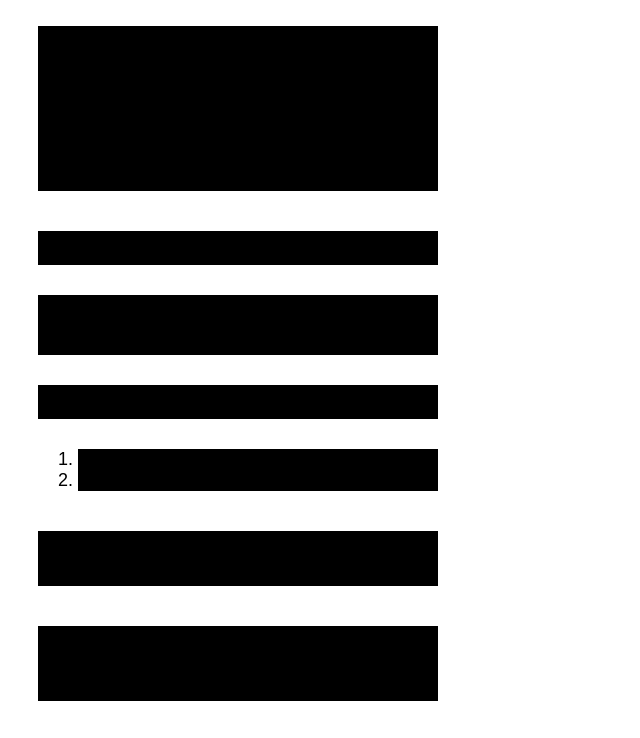
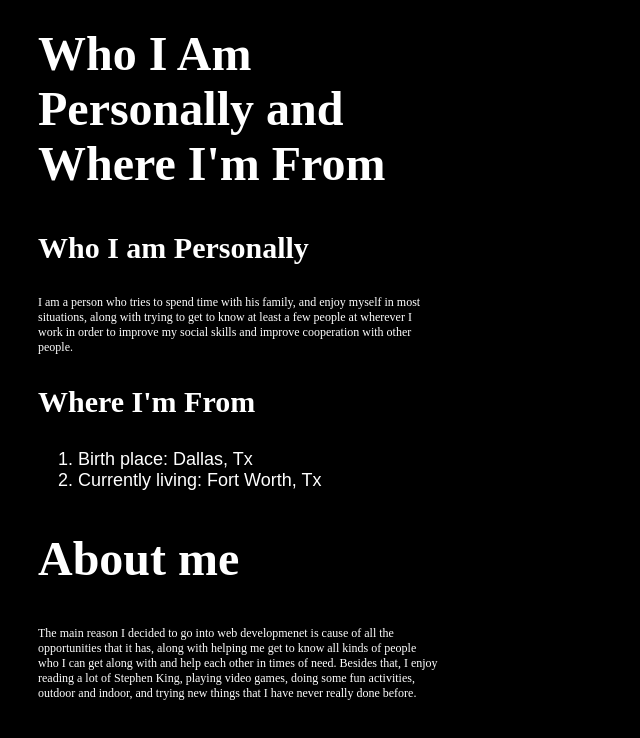
Before and after one commit to ashcrmas000/Website-portfolio, a plain HTML site: page index.html in a window 1280 px wide. Shown: the part 809-1547 px from the top of the page, without its empty margins (0-640 px from the left). Drawn offline with Linux system fonts and the light colour scheme.

Commit message:
Update style.css

```diff
--- a/style.css
+++ b/style.css
@@ -1,8 +1,7 @@
 footer, main p {
 font-family: "Times New Roman";
 font-size: 12px;
-font-color: #ffffff;
-background-color: black;
+color: #ffffff;
 }
 .textContainer {
   float: left;
@@ -14,8 +13,7 @@ background-color: black;
 
 h1, h2, h3 {
   font-family: 'Wallington', 'Dubiel', 'Komoda';
-  font-color: #ffffff;
-  background-color: black;
+  color: #ffffff;
 }
  h1 {
    font-size:60px;
@@ -29,8 +27,7 @@ h1, h2, h3 {
 p, li {
   font-family: 'Wallington', 'Dubiel', 'Komoda', sans-serif;
   font-size: 18px;
-  font-color: #ffffff;
-  background-color: black;
+  color: #ffffff;
 }
 
 .imageContainer {
@@ -41,3 +38,7 @@ p, li {
 img {
   width: 100%;
 }
+
+body {
+  background-color: black;
+}
```
